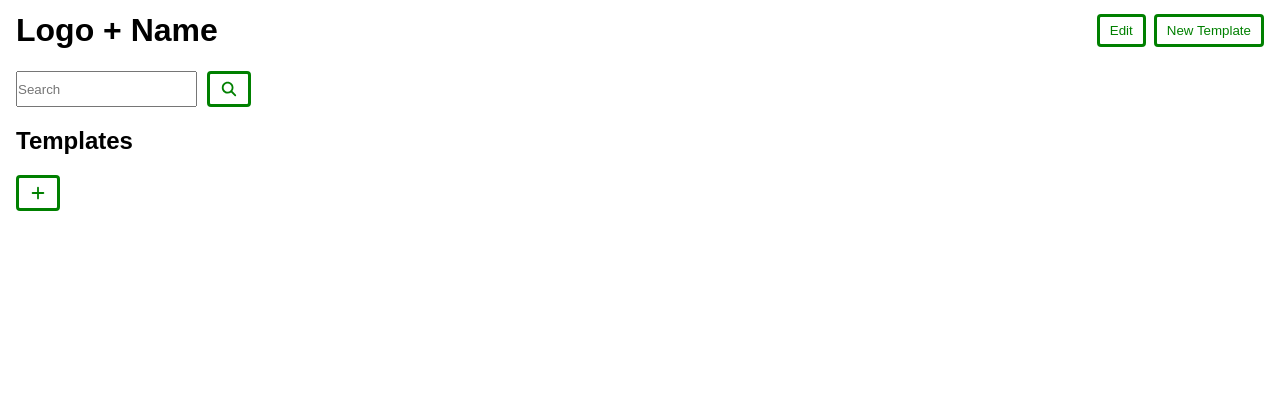
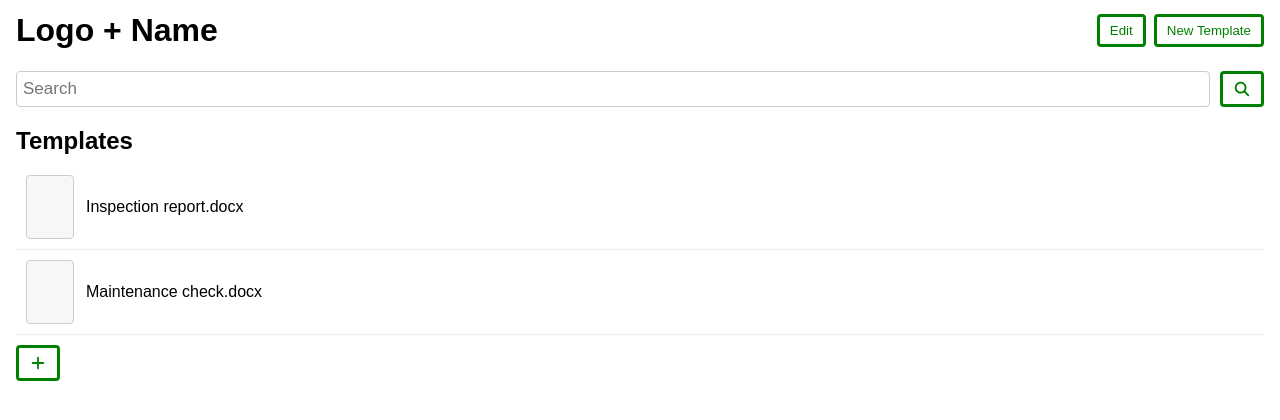
Before and after one commit to ReemSalem0/doc-generator-website, a website built with Vite: page index.html in a window 1280 px wide. Built offline with nearby package versions, Linux system fonts and the light colour scheme.

Commit message:
built homepage structural frame

```diff
--- a/css/index_style.css
+++ b/css/index_style.css
@@ -32,6 +32,26 @@ button:hover {
 
 /*General END*/
 
+/*Empty state*/
+[hidden] {
+    display: none !important;
+}
+
+#emptyState {
+    min-height: 70dvh;
+    display: flex;
+    justify-content: center;
+    align-items: center;
+}
+
+.big-add-btn {
+    font-size: 22px;
+    padding: 20px 32px;
+    border-radius: 12px;
+}
+
+/*Empty state END*/
+
 /*top-bar*/
 .top-bar {
     display: flex; /*puts all items in the div on one line*/
@@ -42,6 +62,11 @@ button:hover {
 
 .top-bar h1 {
     margin-right: auto; /*pushes everything after it to the far right*/
+}
+
+.top-actions {
+    display: flex;
+    gap: 8px;
 }
 
 /*top-bar END*/
@@ -56,8 +81,9 @@ button:hover {
     gap: 10px;
 }
 
-.search input[type="text"] {
-    flex: 1; /*input fills the remaining width*/
+.search input[type="search"] {
+    flex: 1;
+    /*input fills the remaining width*/
     padding: 6px;
     border: 1px solid #ccc;
     font-size: 17px;
@@ -72,4 +98,34 @@ button:hover {
     padding: 10px 16px;
 }
 
+.templates-list {
+    list-style: none;
+    padding: 0 16px;
+}
+
+.template-link {
+    display: flex;
+    align-items: center;
+    gap: 12px;
+    padding: 10px;
+    border-bottom: 1px solid #eee;
+    color: inherit;
+    text-decoration: none;
+}
+
+.template-thumbnail {
+    width: 48px;
+    height: 64px;
+    border: 1px solid #ccc;
+    border-radius: 4px;
+    background: #f7f7f7;
+    flex-shrink: 0; /*don't squash it when the name is long*/
+}
+
+.template-name {
+    overflow: hidden;
+    text-overflow: ellipsis;
+    white-space: nowrap;
+}
+
 /*template section END*/
--- a/index.html
+++ b/index.html
@@ -11,9 +11,19 @@
 <body>
     <header class="top-bar">
         <h1>Logo + Name</h1>
+        <div class="top-actions" hidden>
             <button type="button">Edit</button>
             <button type="button">New Template</button>
+        </div>
     </header>
+    <main>
+        <!-- New user-->
+        <section id="emptyState" hidden>
+            <button type="button" class="big-add-btn">Add your first template</button>
+        </section>
+
+        <!--Returning user (there are templates already saved)-->
+        <section id="templatesView" hidden>
             <div class="search">
                 <form action="#">
                     <input type="search" placeholder="Search" name="search">
@@ -26,11 +36,18 @@
                     </button>
                 </form>
             </div>
-    <main class="templates-section">
+            <div class="templates-section">
                 <h2>Templates</h2>
-        <div class="templates-list">
+                <ul class="templates-list"></ul>
 
-        </div>
+                <template id="templateItem">
+                    <li class="template-card">
+                        <a class="template-link" href="#">
+                            <div class="template-thumbnail" aria-hidden="true"></div>
+                            <span class="template-name"></span>
+                        </a>
+                    </li>
+                </template>
                 <div class="add-template-button">
                     <button type="button" aria-label="Add template">
                         <svg class="icon" xmlns="http://www.w3.org/2000/svg" viewBox="0 0 640 640"
@@ -40,7 +57,10 @@
                         </svg>
                     </button>
                 </div>
+            </div>
+        </section>
     </main>
+    <script type="module" src="./js/homepage.js"></script>
 </body>
 
 </html>
--- /dev/null
+++ b/js/homepage.js
@@ -0,0 +1,41 @@
+const emptyState = document.getElementById("emptyState");
+const templatesView = document.getElementById("templatesView");
+const topActions = document.querySelector(".top-actions");
+const templatesList = document.querySelector(".templates-list");
+const templateItem = document.getElementById("templateItem");
+
+//Temporary until the DB storage is built
+async function getSavedTemplates() {
+    return [
+        { id: 1, name: "Inspection report.docx" },
+        { id: 2, name: "Maintenance check.docx" },
+    ];
+}
+
+function renderTemplateList(templates) {
+    templatesList.innerHTML = ""; //clear the old list
+
+    for (const template of templates) {
+        const card = templateItem.content.cloneNode(true);
+
+        card.querySelector(".template-name").textContent = template.name;
+        card.querySelector(".template-link").href = `/form.html?id=${template.id}`;
+
+        templatesList.append(card);
+    }
+}
+
+async function showHomepage() {
+    const templates = await getSavedTemplates();
+    const hasTemplates = templates.length > 0;
+
+    emptyState.hidden = hasTemplates;
+    templatesView.hidden = !hasTemplates;
+    topActions.hidden = !hasTemplates;
+
+    if (hasTemplates) {
+        renderTemplateList(templates);
+    }
+}
+
+showHomepage();
```
Lines whose indentation alone changed are shown as unchanged.
